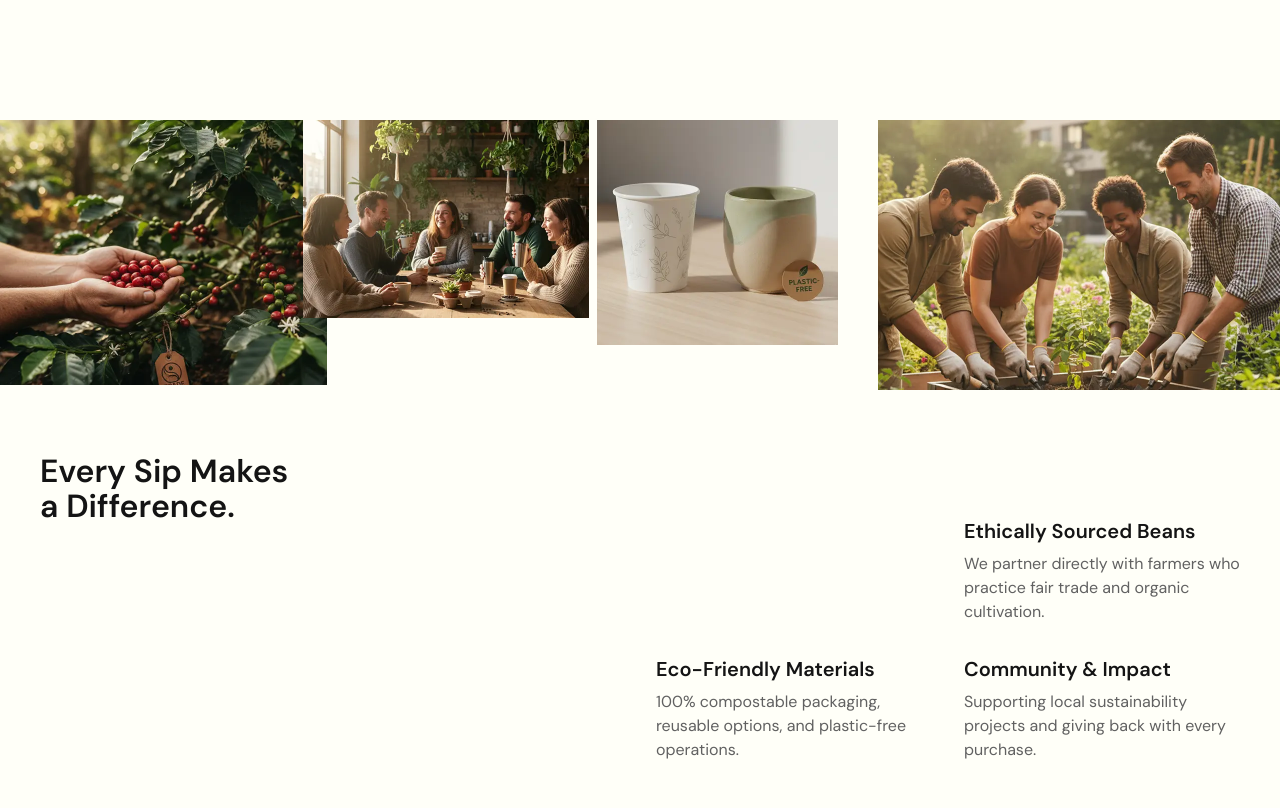
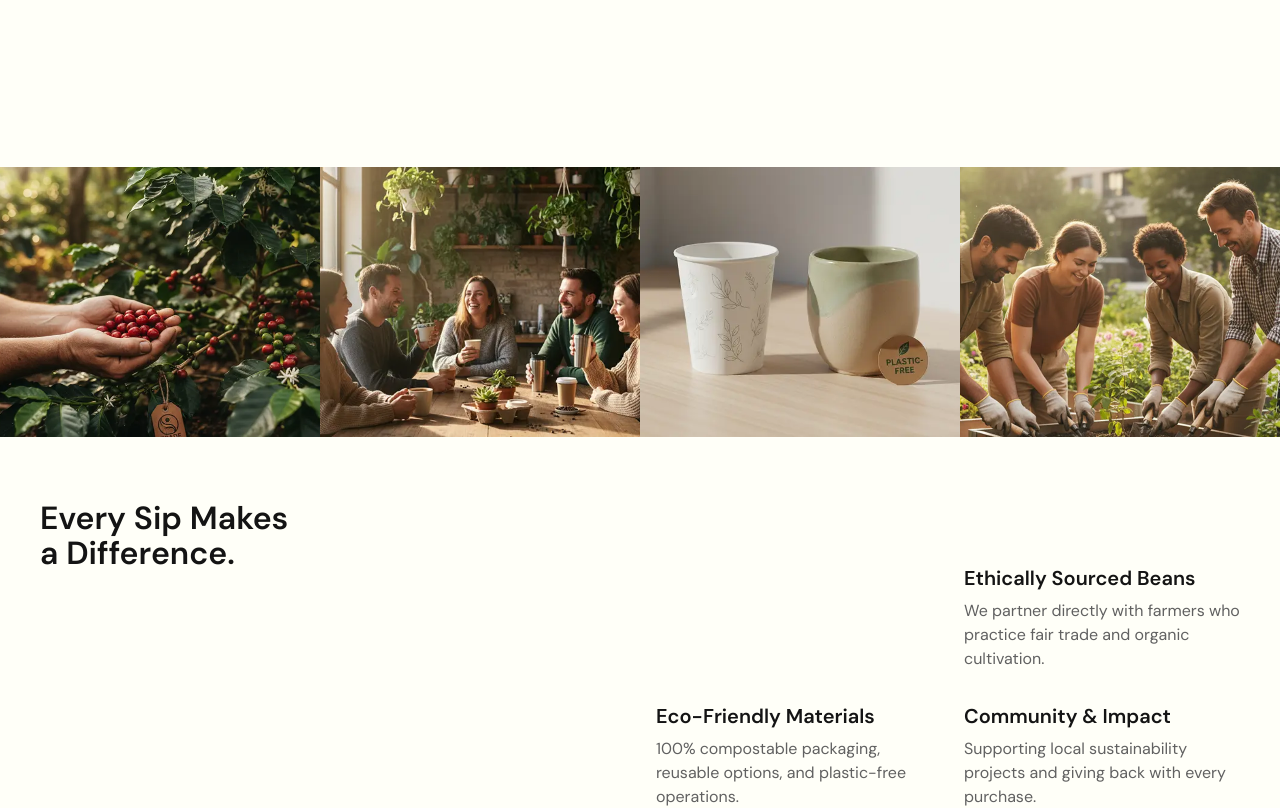
Before and after one commit to eigdoyr/verde-brew-co, a React (Vite) app: page / in a window 1280 px wide. Shown: the part 1480-2288 px from the top of the page. Built offline with nearby package versions, Linux system fonts and the light colour scheme.

Commit message:
refactor: fix impact section image collage

```diff
--- a/src/sections/Impact.css
+++ b/src/sections/Impact.css
@@ -1,51 +1,32 @@
 .impact {
   background-color: var(--cream);
-  padding: 0 0 4rem 0;
+  min-height: 100vh;
+  display: flex;
+  flex-direction: column;
+  justify-content: center;
 }
 
 .impact-collage {
   display: grid;
-  grid-template-columns: 360fr 316fr 265fr 443fr;
+  grid-template-columns: 1fr 1fr 1fr 1fr;
   grid-template-rows: 270px;
   align-items: start;
   margin-bottom: 4rem;
-  gap: 8px;
   overflow: hidden;
+  width: 100%;
 }
 
 .collage-img {
   width: 100%;
+  height: 270px;
   object-fit: cover;
   display: block;
-}
-
-.collage-img--1 {
-  height: 265px;
-}
-
-.collage-img--2 {
-  height: 198px;
-  margin-left: -2rem;
-  position: relative;
-  z-index: 2;
-}
-
-.collage-img--3 {
-  height: 225px;
-  align-self: start;
-  margin-left: -2rem;
-  position: relative;
-  z-index: 1;
-}
-
-.collage-img--4 {
-  height: 270px;
 }
 
 .impact-body {
   display: grid;
   grid-template-columns: 1fr 1fr 1fr 1fr;
-  padding: 0 2.5rem;
+  padding: 0 2.5rem 4rem;
   gap: 2rem;
   align-items: start;
 }
```
